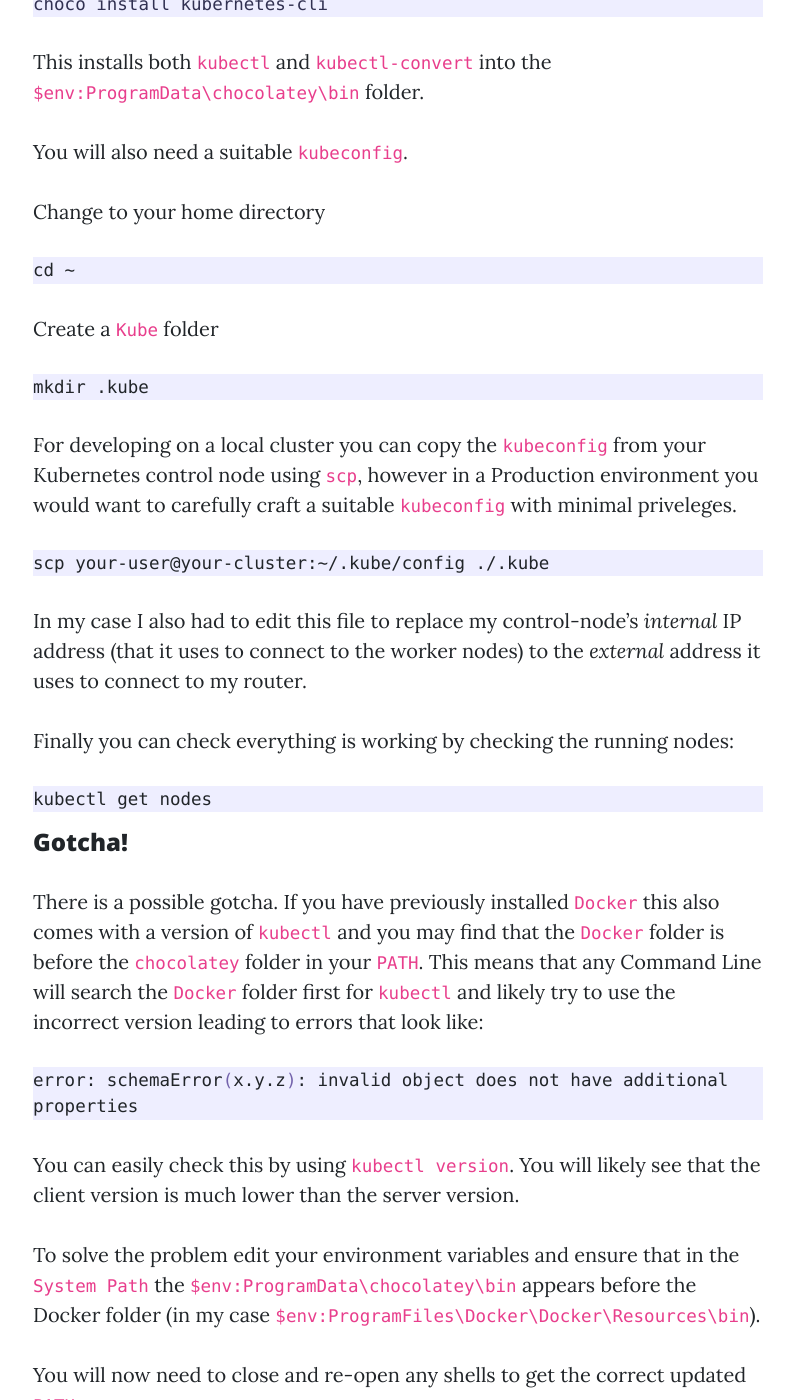
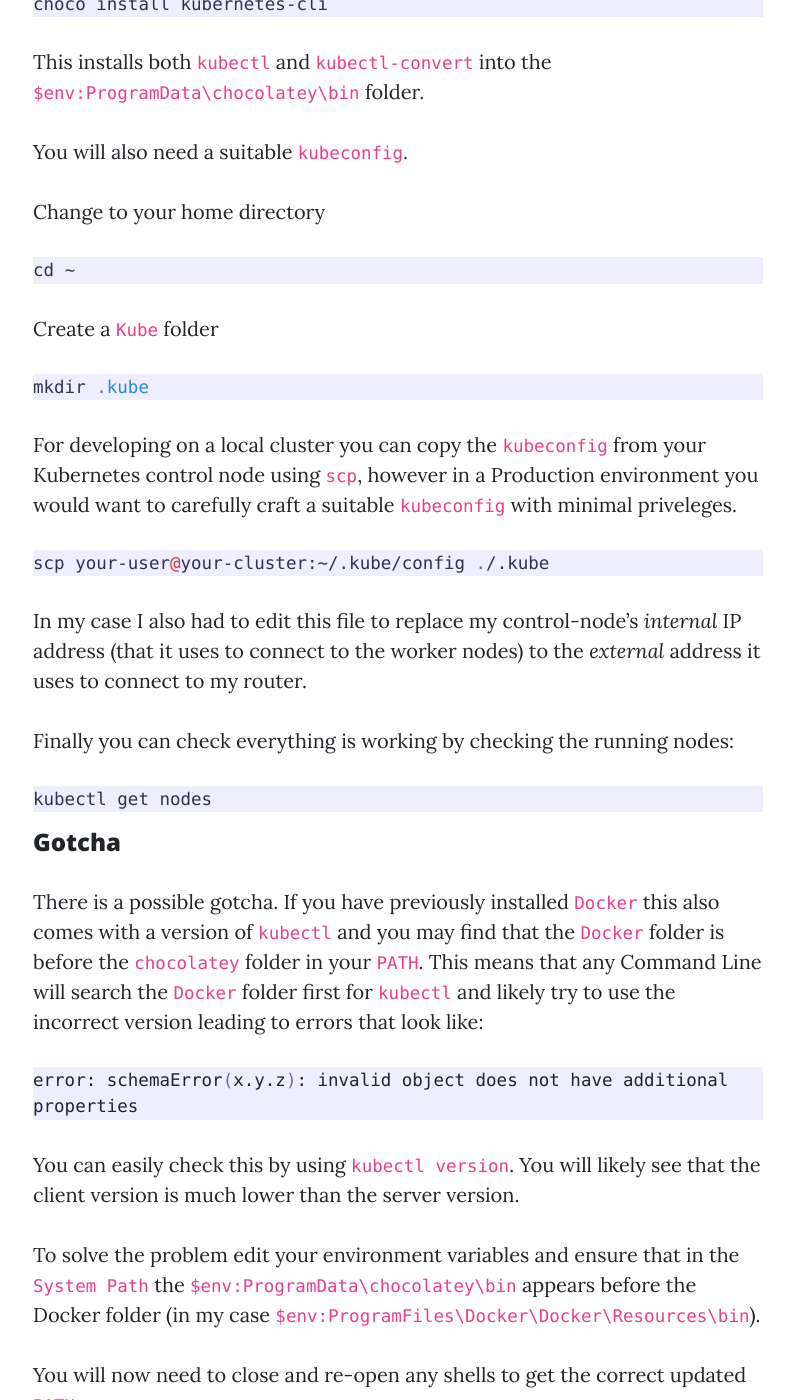
Before and after one commit to paxdev/paxdev.github.io, a Jekyll site: the page built from _posts/2021-09-30-installing-kubectl-on-windows.md, in a window 1280 px wide and 1400 px high, scrolled down 743 px. Shown: the whole window, without its empty margins (242-1036 px from the left). Built offline with Jekyll 4.4.1, drawn with Linux system fonts in a browser that asks for light colours; our own code applies the rules of GitHub Pages for plain Markdown files.

````diff
--- a/_posts/2021-09-30-installing-kubectl-on-windows.md
+++ b/_posts/2021-09-30-installing-kubectl-on-windows.md
@@ -23,30 +23,31 @@ You will also need a suitable `kubeconfig`.
 
 Change to your home directory
 
-```
+```powershell
 cd ~
 ```
 
 Create a `Kube` folder
 
-```
+```powershell
 mkdir .kube
 ```
 
 For developing on a local cluster you can copy the `kubeconfig` from your Kubernetes control node using `scp`, however in a Production environment you would want to carefully craft a suitable `kubeconfig` with minimal priveleges.
 
-```
+```powershell
 scp your-user@your-cluster:~/.kube/config ./.kube
 ```
+
 In my case I also had to edit this file to replace my control-node's *internal* IP address (that it uses to connect to the worker nodes) to the *external* address it uses to connect to my router.
 
 Finally you can check everything is working by checking the running nodes:
 
-```
+```powershell
 kubectl get nodes
 ```
 
-#### Gotcha!
+#### Gotcha
 
 There is a possible gotcha. If you have previously installed `Docker` this also comes with a version of `kubectl` and you may find that the `Docker` folder is before the `chocolatey` folder in your `PATH`. This means that any Command Line will search the `Docker` folder first for `kubectl` and likely try to use the incorrect version leading to errors that look like:
 
````
Also changed, not shown: README.md.
